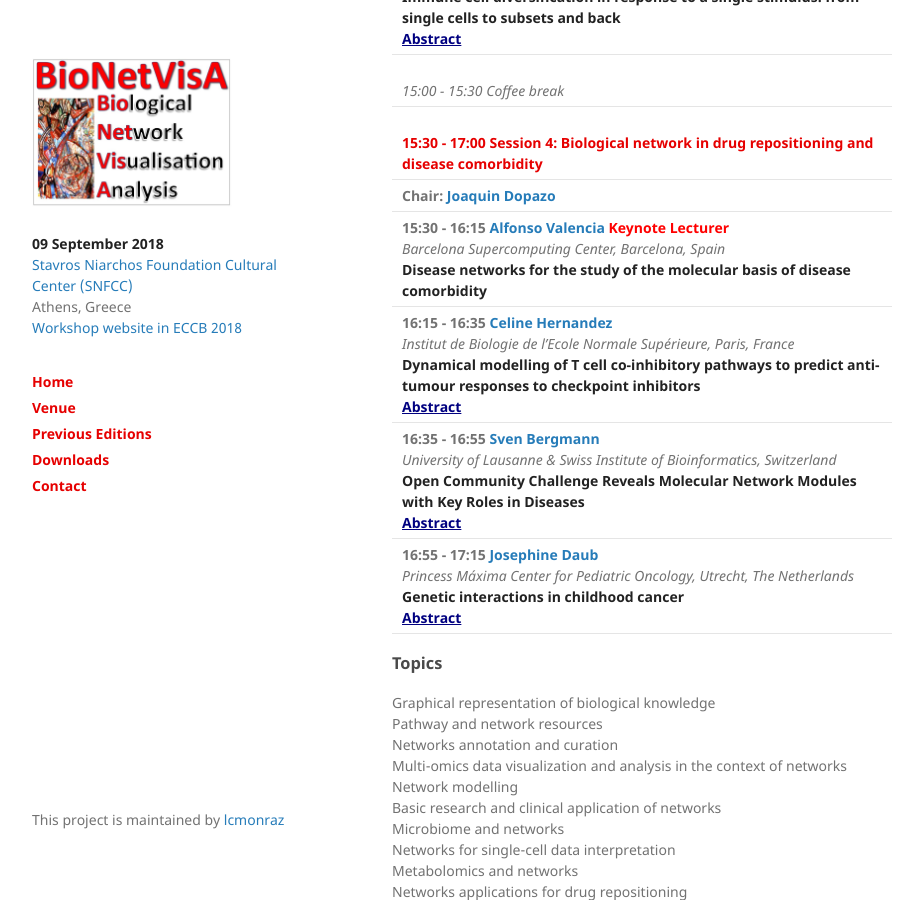
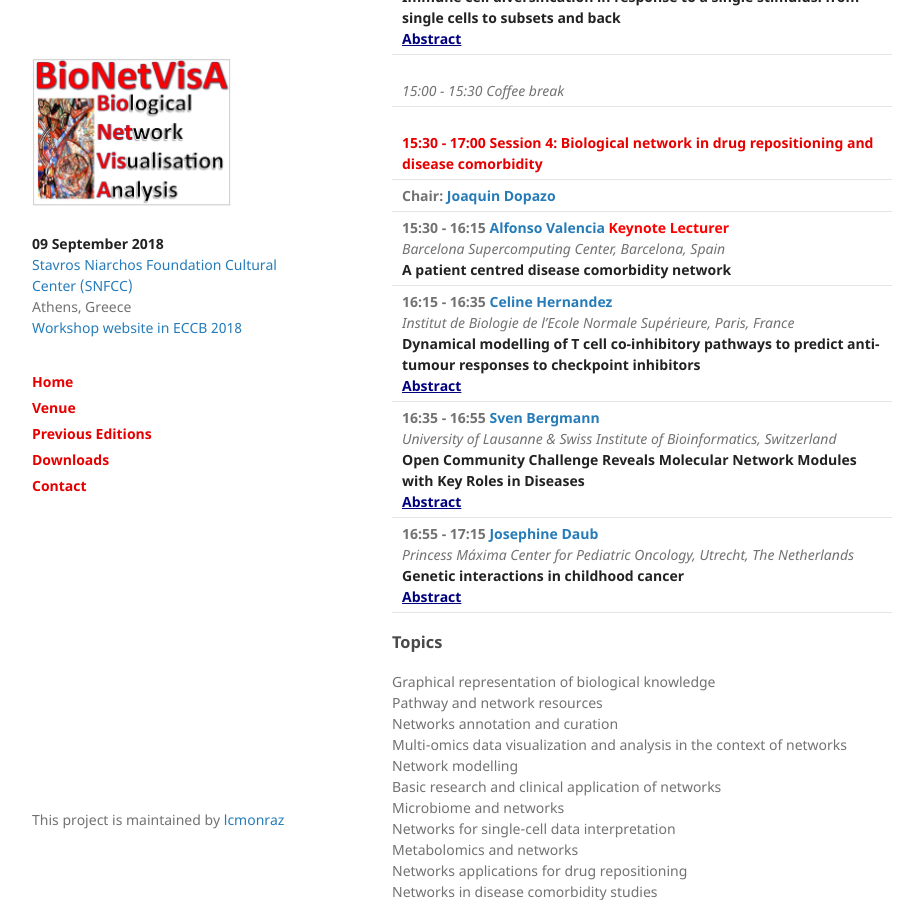
Before and after one commit to lcmonraz/Bionetvisa.github.io, a Jekyll site: the page built from index.md, in a window 1280 px wide and 900 px high, scrolled down 2667 px. Shown: the whole window, without its empty margins (178-1101 px from the left). Built offline with Jekyll 4.4.1, drawn with Linux system fonts in a browser that asks for light colours.

Commit message:
Update index.md

```diff
--- a/index.md
+++ b/index.md
@@ -102,7 +102,7 @@ layout: default
 <tr><td><b>Chair: <a href="http://peoplewiki.clinbioinfosspa.es/jdopazo/">Joaquin Dopazo</a></b></td></tr>
 <tr><td><b>15:30 - 16:15 <a href="https://www.bsc.es/valencia-alfonso">Alfonso Valencia</a><font color="red"> Keynote Lecturer</font></b><br />
 <i>Barcelona Supercomputing Center, Barcelona, Spain</i><br />
-<strong>Disease networks for the study of the molecular basis of disease comorbidity</strong></td></tr>
+<strong>A patient centred disease comorbidity network</strong></td></tr>
 <tr><td><b>16:15 - 16:35 <a href="http://www.ibens.ens.fr/spip.php?article95">Celine Hernandez</a></b><br />
 <i>Institut de Biologie de l’Ecole Normale Supérieure, Paris, France</i><br />
 <strong>Dynamical modelling of T cell co-inhibitory pathways to predict anti-tumour responses to checkpoint inhibitors</strong><br />
```
